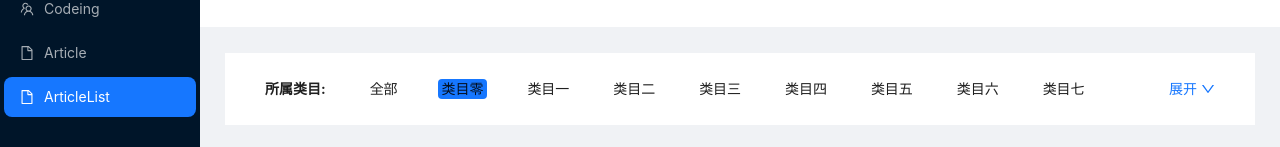
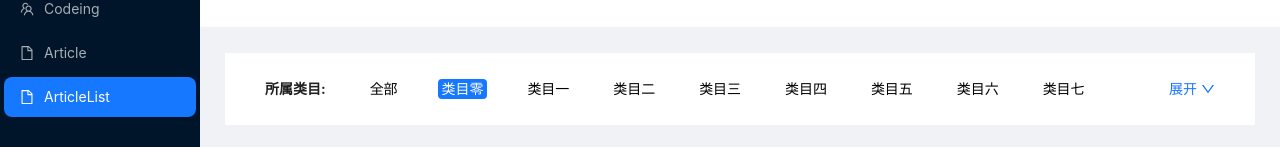
Before and after one commit to Zhangbokai614/course-management, a React (Create React App) app: page / in a window 1280 px wide. Both pictures are taken after a click on the item "ArticleList". Shown: the part 187-334 px from the top of the page. Built offline with nearby package versions, Linux system fonts and the light colour scheme.

Commit message:
update: add category text select and not selected style

```diff
--- a/src/pages/article-list/index.jsx
+++ b/src/pages/article-list/index.jsx
@@ -104,9 +104,9 @@ const ArticleListPage = () => {
         <div style={{ fontWeight: 'bold', margin: '0 40px', height: '72px', lineHeight: '72px', whiteSpace: 'nowrap' }}>所属类目:</div>
 
         <div id='radioButtonGroup' className={allCategorsState}>
-          <div onClick={changeCategory} value={-1} className='itemCategory' style={{ backgroundColor: currentCategorIndexState === -1 ? token.colorPrimary : 'white' }}>&nbsp;{`全部`}&nbsp;</div>
+          <div onClick={changeCategory} value={-1} className='itemCategory' style={{ backgroundColor: currentCategorIndexState === -1 ? token.colorPrimary : 'white', color: currentCategorIndexState === -1 ? 'white' : 'black' }}>&nbsp;{`全部`}&nbsp;</div>
           {categorys.map((v, i) => {
-            return <div onClick={changeCategory} value={i} className='itemCategory' style={{ backgroundColor: currentCategorIndexState === i ? token.colorPrimary : 'white' }}>&nbsp;{v}&nbsp;</div>;
+            return <div onClick={changeCategory} value={i} className='itemCategory' style={{ backgroundColor: currentCategorIndexState === i ? token.colorPrimary : 'white', color: currentCategorIndexState === i ? 'white' : 'black' }}>&nbsp;{v}&nbsp;</div>;
           })}
         </div>
 
```
Also changed, not shown: 1 other file (tests, documents, lock files or other folders).
